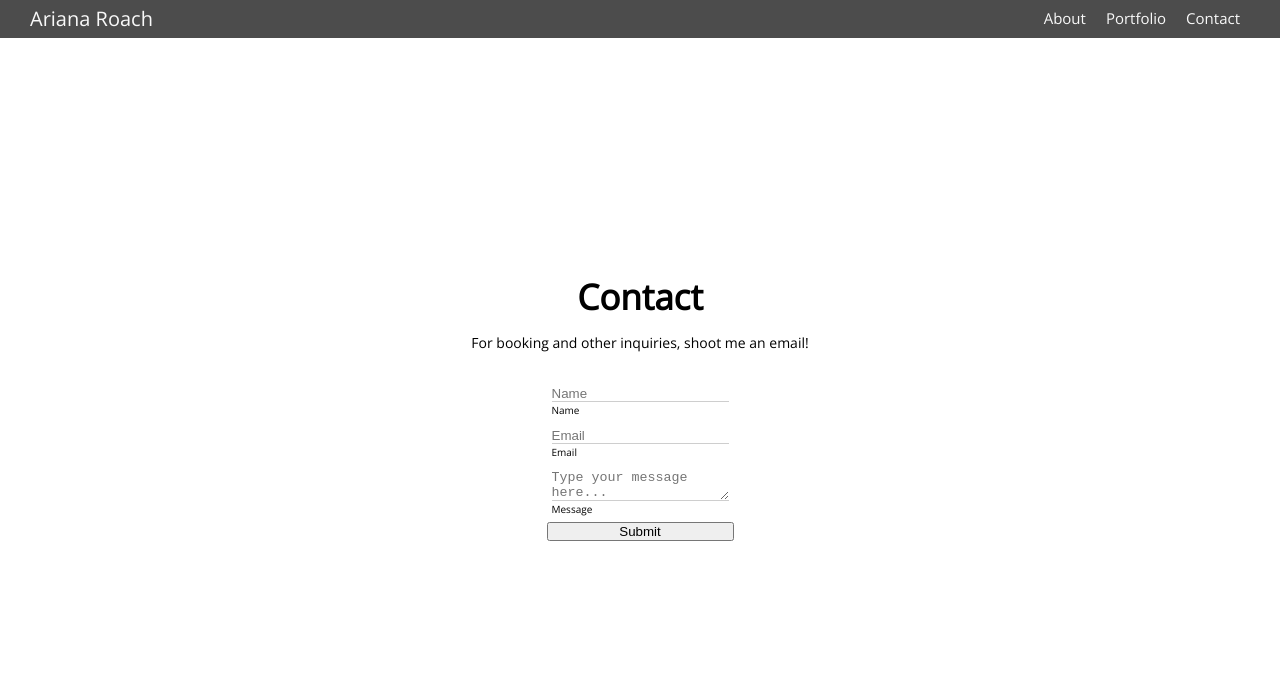
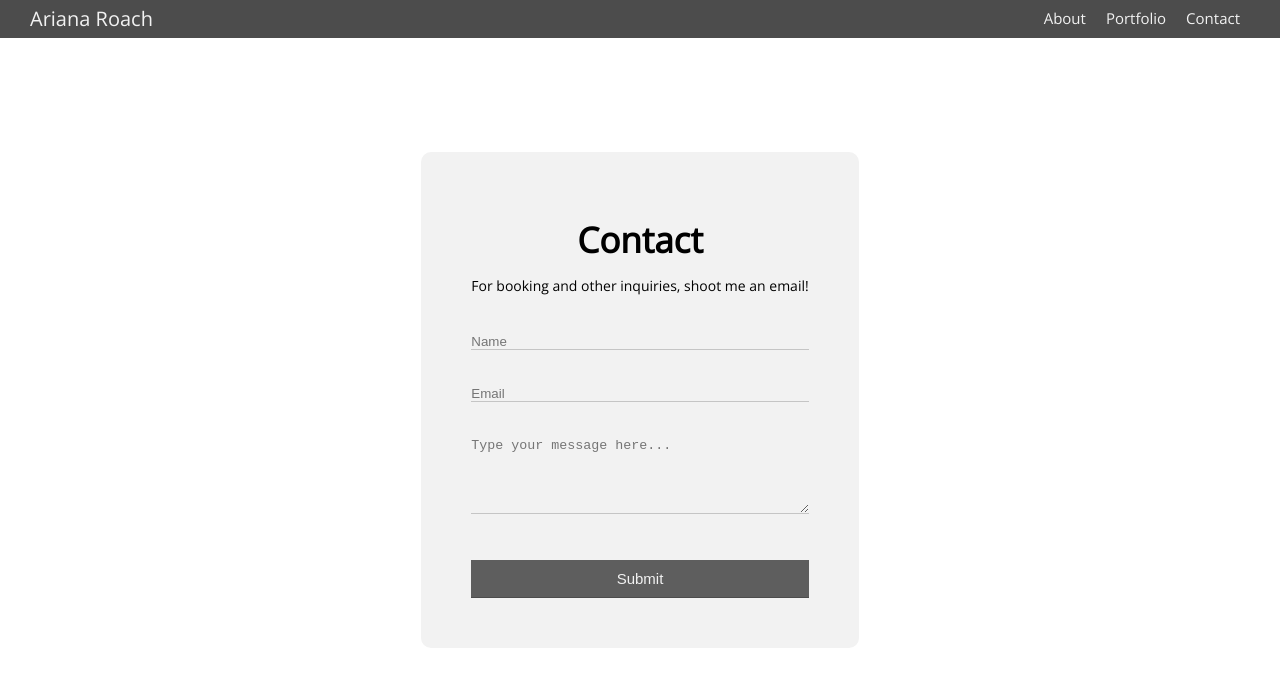
Before and after one commit to KadenZipfel/ariana-v2, a website: page pages/contact.html in a window 1280 px wide. Drawn offline with nearby package versions, Linux system fonts and the light colour scheme.

Commit message:
Add styles to contact page

```diff
--- a/pages/contact.html
+++ b/pages/contact.html
@@ -26,6 +26,7 @@
     </nav>
 
     <section class="contact">
+      <div class="well">
         <h1 class="contact__heading heading-2">
           Contact
         </h1>
@@ -42,11 +43,12 @@
             <label for="email" class="contact-form__label">Email</label>
           </div>
           <div class="contact-form__group">
-          <textarea name="message" id="message" class="contact-form__textarea" placeholder="Type your message here..."></textarea>
+            <textarea name="message" id="message" rows="5" class="contact-form__textarea" placeholder="Type your message here..."></textarea>
             <label for="message" class="contact-form__label">Message</label>
           </div>
           <button class="contact__btn btn">Submit</button>
         </form>
+      </div>
     </section>
   </body>
 </html>
--- a/sass/_base.scss
+++ b/sass/_base.scss
@@ -1,5 +1,5 @@
 // Color variables
-$color-grey-light-1: #f9f9f9;
+$color-grey-light-1: #f2f2f2;
 $color-grey-light-2: #aaa;
 
 $color-grey-dark-1: #5e5e5e;
@@ -31,3 +31,9 @@ body {
   display: flex;
   flex-direction: column;
 }
+
+.well {
+  background-color: $color-grey-light-1;
+  padding: 5rem;
+  border-radius: 1rem;
+}
--- a/sass/_contact.scss
+++ b/sass/_contact.scss
@@ -23,12 +23,13 @@
   &__group {
     display: flex;
     flex-direction: column;
-    padding: .5rem;
+    padding: 1rem 0;
   }
 
   &__input {
     border: none;
     border-bottom: 1px solid rgba($color-grey-dark-1, 0.3);
+    background-color: inherit;
 
     &:focus {
       outline: none;
@@ -36,12 +37,13 @@
   }
 
   &__label {
-
+    opacity: 0;
   }
 
   &__textarea {
     border: none;
     border-bottom: 1px solid rgba($color-grey-dark-1, 0.3);
+    background-color: inherit;
 
     &:focus {
       outline: none;
--- a/sass/_typography.scss
+++ b/sass/_typography.scss
@@ -26,3 +26,26 @@
     outline: none;
   }
 }
+
+.btn {
+  margin-top: 2rem;
+  border: none;
+  padding: 1rem;
+  font-size: 1.5rem;
+  border-bottom: 1px solid $color-grey-dark-2;
+  color: $color-grey-light-1;
+  background-color: $color-grey-dark-1;
+  transition: all .2s;
+
+  &:hover {
+    transform: translateY(-3px);
+    box-shadow: 0 2rem 3rem rgba($color-grey-dark-1, 0.2);
+  }
+  &:active {
+    transform: translateY(1px);
+    outline: none;
+  }
+  &:focus {
+    outline: none;
+  }
+}
```
Also changed, not shown: css/style.css. Lines whose indentation alone changed are shown as unchanged.
